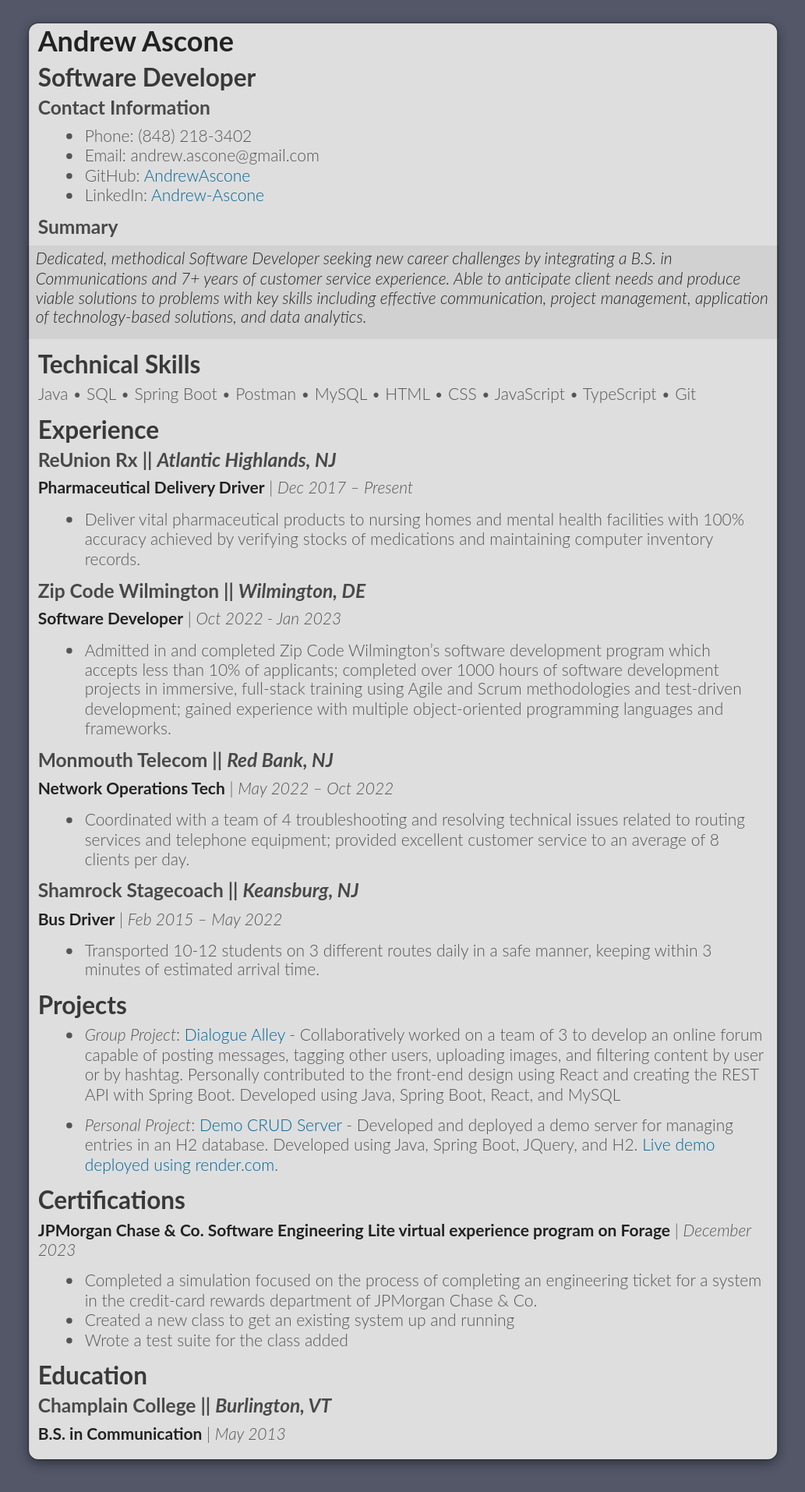
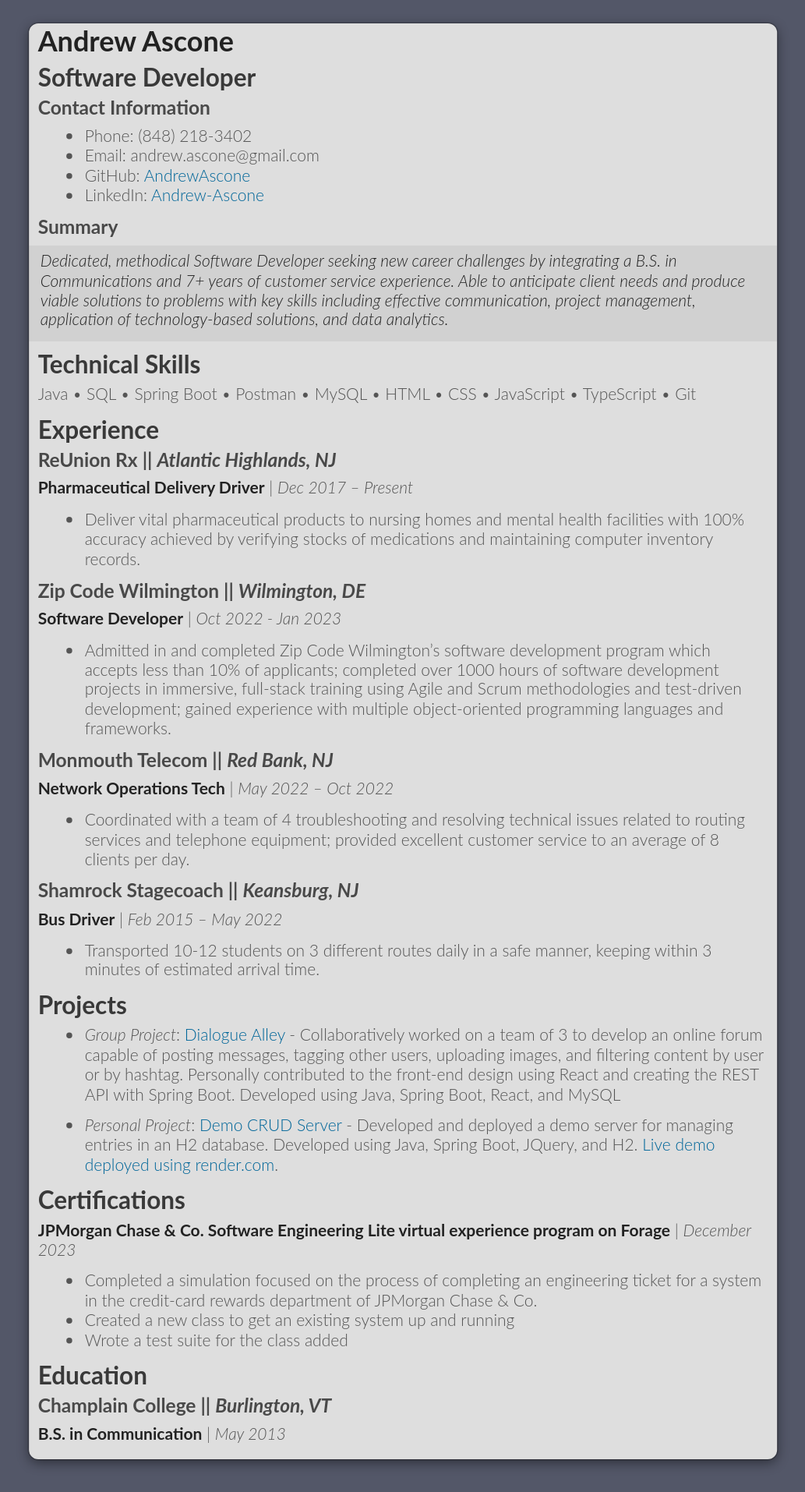
Before and after one commit to AndrewAscone/AndrewAscone, a Jekyll site: the page built from index.md, in a window 1280 px wide. Shown: the whole page at 78% size, without its empty margins (123-1156 px from the left). Built offline with Jekyll 4.4.1, drawn with Linux system fonts in a browser that asks for light colours; our own code applies the rules of GitHub Pages for plain Markdown files; the repository's description, which GitHub fills in, is left out.

Commit message:
Blockquote margins

```diff
--- a/assets/css/style.css
+++ b/assets/css/style.css
@@ -353,8 +353,8 @@ h6 {
 }
 
 blockquote {
-  margin: 0 -10px 10px;
-  padding: 3px 8px 0.2px 8px;
+  margin: 0 -8px 8px;
+  padding: 5px 10px 0.2px 10px;
   font-style: italic;
   background: #ccc;
   background: rgba(0, 0, 0, 0.06);
```
